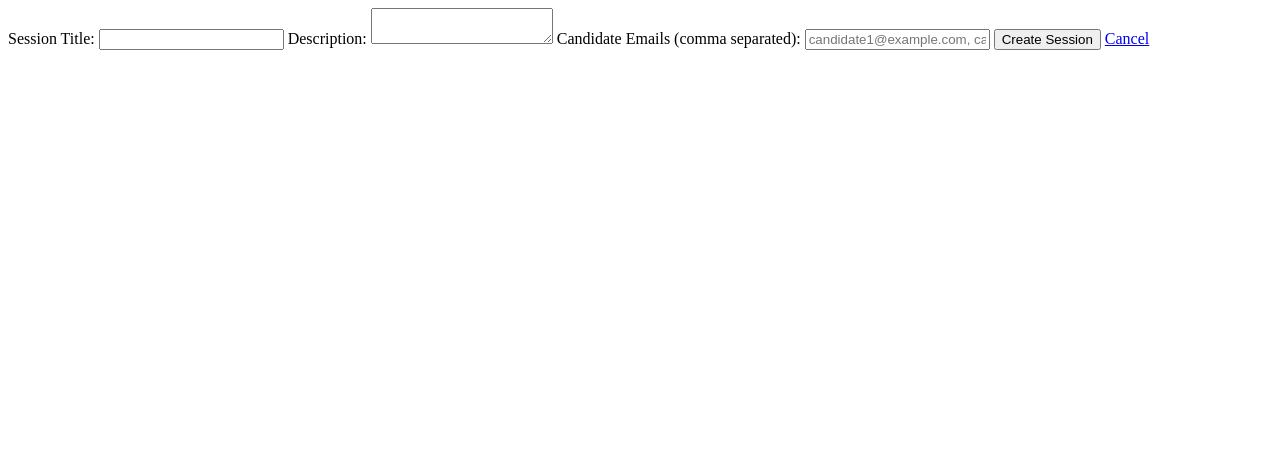
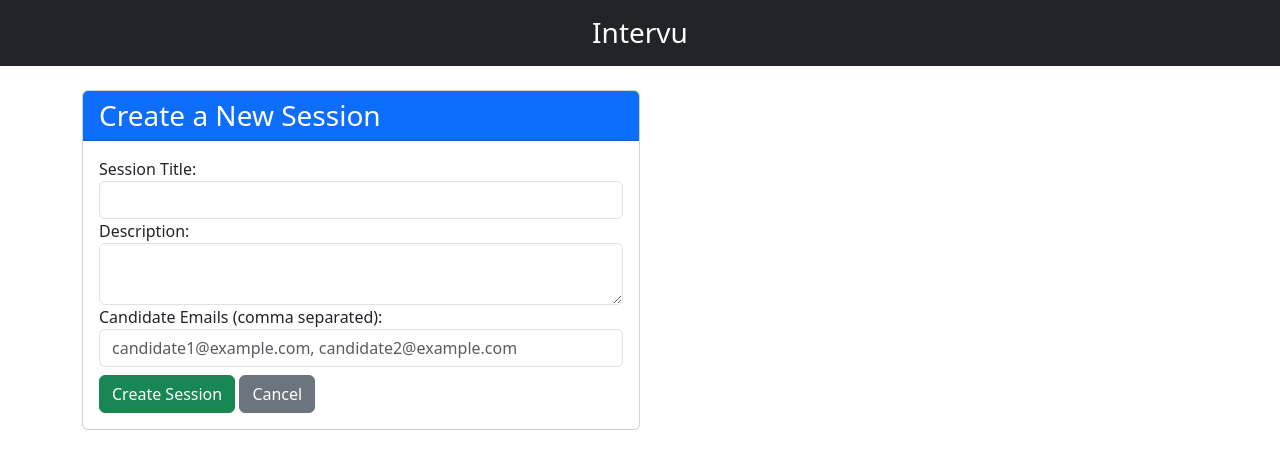
Before and after one commit to graceWang11/Unihack2025, a Django app: page /create_session/ in a window 1280 px wide. Shown: the top 469 px of the page. Run offline with Django 5.2, Linux system fonts and the light colour scheme.

Commit message:
UI updates to base.html, create_session and room

```diff
--- a/interview_platform/core/templates/core/base.html
+++ b/interview_platform/core/templates/core/base.html
@@ -13,7 +13,7 @@
     <header class="bg-dark text-white p-3">
         <div class="container">
             <div class="d-flex justify-content-center align-items-center">
-                <h1 class="h3 mb-0">Crazy Powerful Interview Platform</h1>
+                <h1 class="h3 mb-0"><a class="nav-link" href="{% url 'home' %}">Intervu</a></h1>
             </div>
         </div>
     </header>
--- a/interview_platform/core/templates/core/create_session.html
+++ b/interview_platform/core/templates/core/create_session.html
@@ -1,19 +1,33 @@
-<!DOCTYPE html>
-<header>
-    <body>
+{% extends 'core/base.html' %}
+{% block content %}
+<div class="container align-items-center">
+    <div class="col-md-6">
+        <div class="card mb-4">
+            <div class="card-header bg-primary text-white">
+                <h3 class="card-title mb-0">Create a New Session</h3>
+            </div>
+            <div class="card-body">
                 <form method="POST" action="{% url 'create_session' %}">
                     {% csrf_token %}
+                    <div class="form-group">
                         <label for="title">Session Title:</label>
-            <input type="text" name="title" required>
-
+                        <input type="text" name="title" class="form-control" required>
+                    </div>
+                    <div class="form-group">
                         <label for="description">Description:</label>
-            <textarea name="description"></textarea>
-
+                        <textarea name="description" class="form-control"></textarea>
+                    </div>
+                    <div class="form-group">
                         <label for="candidate_emails">Candidate Emails (comma separated):</label>
-            <input type="text" name="candidate_emails" placeholder="candidate1@example.com, candidate2@example.com">
-
-            <button type="submit">Create Session</button>
+                        <input type="text" class="form-control" name="candidate_emails" placeholder="candidate1@example.com, candidate2@example.com">
+                    </div>
+                    <div class="form-group mt-2">
+                        <button type="submit" class="btn btn-success">Create Session</button>
                         <a href="{% url 'home' %}" class="btn btn-secondary">Cancel</a>
+                    </div>
                 </form>
-    </body>
-</header>
+            </div>
+        </div>
+    </div>
+</div>
+{% endblock %}
--- a/interview_platform/core/templates/core/home.html
+++ b/interview_platform/core/templates/core/home.html
@@ -4,7 +4,7 @@
 <div class="container">
 	<div class="row mb-4">
 		<div class="col-md-8 offset-md-2 text-center">
-			<h1 class="display-4 mb-4">Welcome to the Interview Platform</h1>
+			<h1 class="display-4 mb-4">Welcome to Intervu!</h1>
 			<p class="lead">A powerful tool for conducting technical interviews!</p>
 		</div>
 	</div>
```
Also changed, not shown: interview_platform/core/templates/core/room.html (+16 -4 lines). Lines whose indentation alone changed are shown as unchanged.
